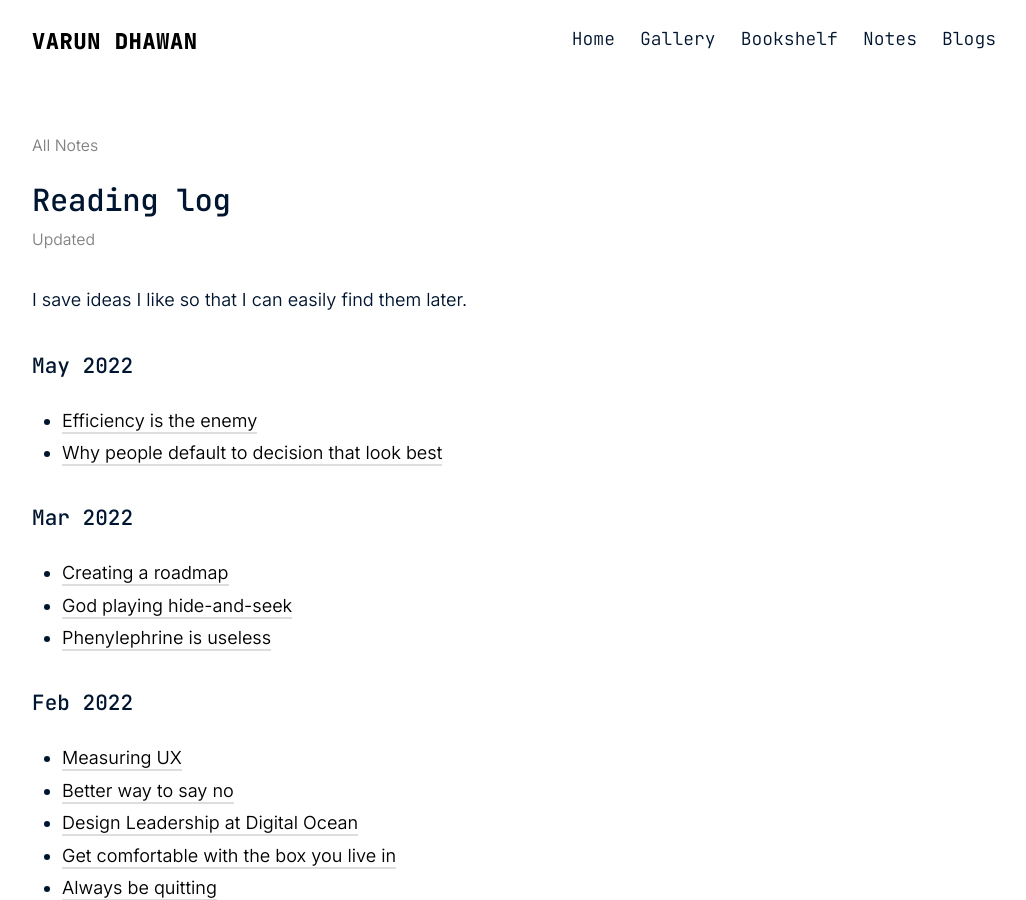
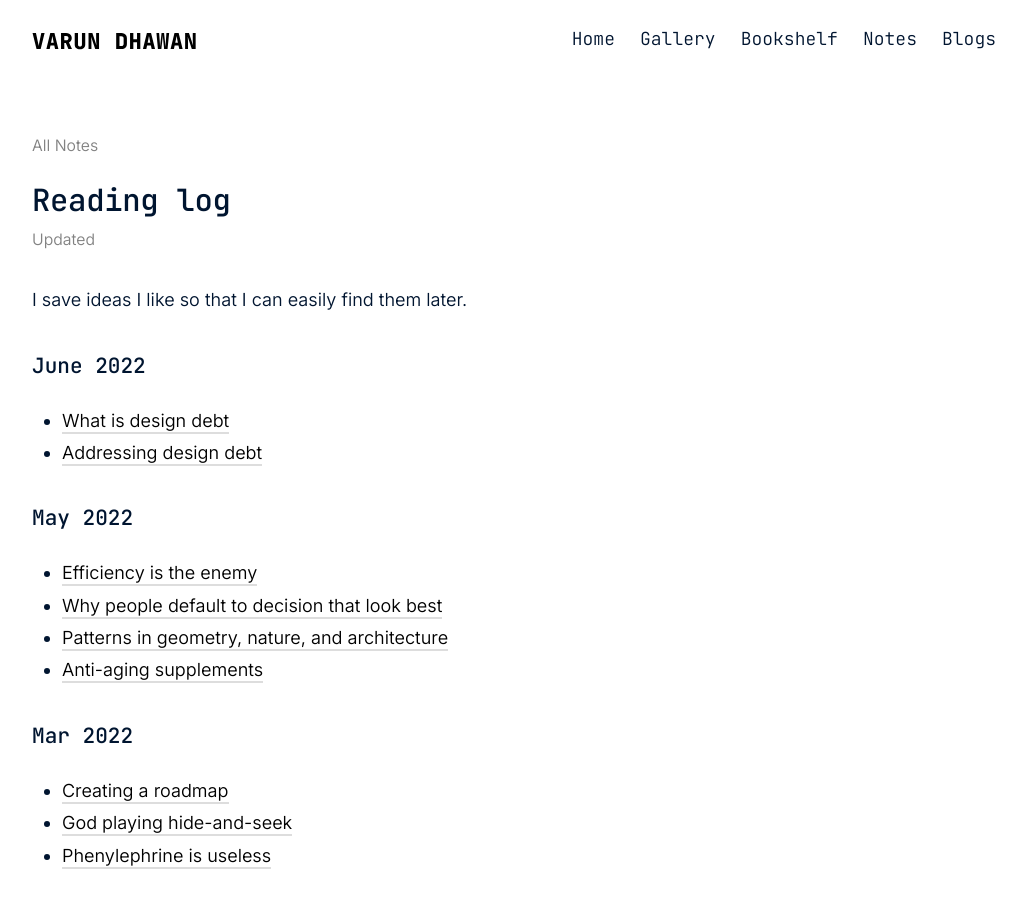
Before and after one commit to varundhawan5792/varundhawan.com, a Jekyll site: the page built from _notes/links.md, in a window 1280 px wide and 900 px high. Shown: the whole window, without its empty margins (126-1152 px from the left). Built offline with Jekyll 4.4.1, drawn with Linux system fonts in a browser that asks for light colours.

Commit message:
Updated links

```diff
--- a/_notes/links.md
+++ b/_notes/links.md
@@ -4,9 +4,15 @@ excerpt: A collection of ideas I find interesting
 ---
 I save ideas I like so that I can easily find them later.
 
+### June 2022
+- [What is design debt](https://uxdesign.cc/the-what-and-why-of-design-debt-861be8b887fe)
+- [Addressing design debt](https://uxdesign.cc/paying-off-design-debt-605d24487a70)
+
 ### May 2022
 - [Efficiency is the enemy](https://fs.blog/slack/)
 - [Why people default to decision that look best](https://fs.blog/defensive-decision-making/)
+- [Patterns in geometry, nature, and architecture](https://etereaestudios.com/works/infinitepatterns/)
+- [Anti-aging supplements](https://novoslabs.com/best-anti-aging-supplements-that-harvard-scientist-david-sinclair-takes/)
 
 ### Mar 2022
 - [Creating a roadmap](https://www.neuronux.com/post/how-to-create-a-product-roadmap)
```
